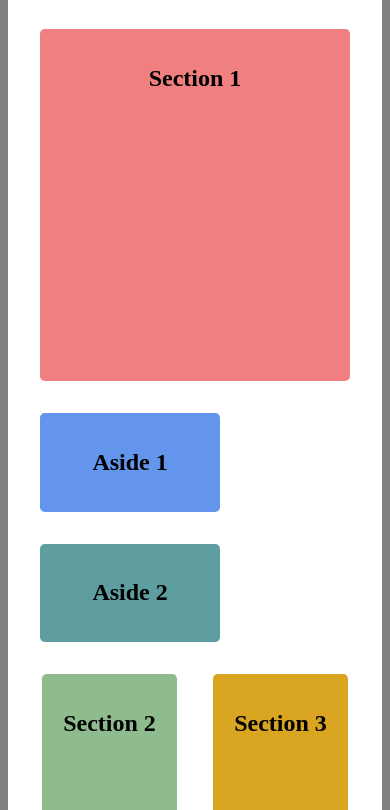
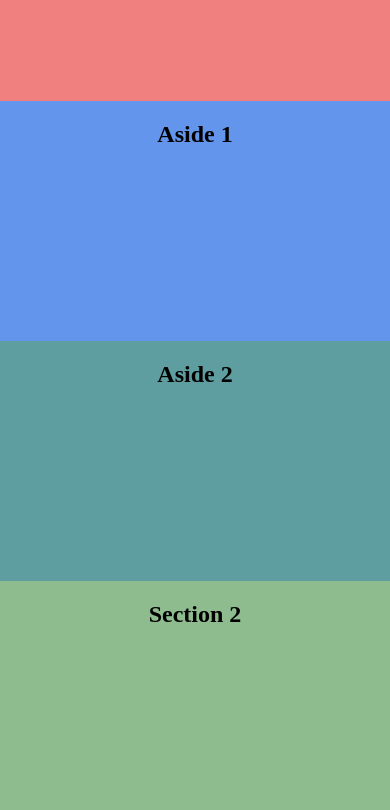
Before and after one commit to davydebut/javascript-apprentissage, a website: page flex&mediaqueries/ex-layout-flexbox/layout-base.html in a window 390 px wide. Shown: the part 286-1096 px from the top of the page. Drawn offline with Linux system fonts and the light colour scheme.

Commit message:
Ajout d'xercice tp flexbox

```diff
--- a/flex&mediaqueries/ex-layout-flexbox/media_queries.css
+++ b/flex&mediaqueries/ex-layout-flexbox/media_queries.css
@@ -14,4 +14,54 @@
         flex-basis: 43.33%;
     }
 
+    #conteneur section:nth-child(n+4) {
+        flex-basis: 26.33%;
+    }
+
 }
+
+@media screen and (max-width: 639px) {
+
+    header,
+    nav,
+    nav+section,
+    aside,
+    footer {
+        margin: 1% 0;
+        flex-basis: 100%;
+    }
+
+    #conteneur section:nth-child(n+4),
+    nav+section {
+        flex-basis: 100%;
+        margin: 1% 0;
+        height: 15em;
+    }
+
+    #conteneur aside:nth-child(2n) {
+        height: 15em;
+    }
+
+
+}
+
+@media screen and (max-width: 479px) {
+    body,
+    #conteneur,
+    header,
+    nav,
+    nav+section,
+    aside,
+    footer,
+    #conteneur section:nth-child(n+4),
+    #conteneur aside:nth-child(2n) {
+        margin: 0;
+        padding: 0;
+        border-radius: 0;
+        flex-basis: 100% !important;
+    }
+
+    #conteneur aside:nth-child(2n+1) {
+        height: 15em;
+    }
+}
```
Also changed, not shown: flex&mediaqueries/TP_Coffee_Bean/contenu_coffee.txt (added, +16 -0 lines), flex&mediaqueries/TP_Coffee_Bean/desktop.jpg (added), flex&mediaqueries/TP_Coffee_Bean/images/Cafe_En_Grains.jpg (added), flex&mediaqueries/TP_Coffee_Bean/images/beantype-arabica.jpg (added), flex&mediaqueries/TP_Coffee_Bean/images/beantype-kopiluwak.jpg (added), flex&mediaqueries/TP_Coffee_Bean/images/beantype-robustica.jpg (added), flex&mediaqueries/TP_Coffee_Bean/images/coffee-bean.png (added), flex&mediaqueries/TP_Coffee_Bean/smartphone.jpg (added), flex&mediaqueries/TP_Coffee_Bean/tablet.jpg (added), 2 other files.
